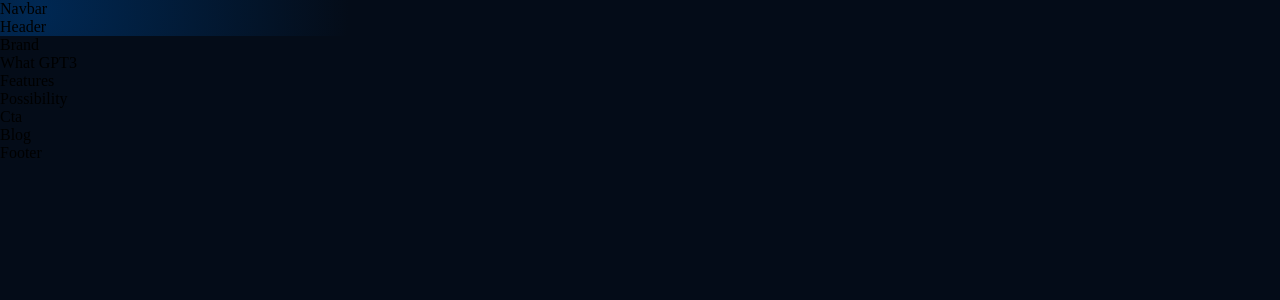
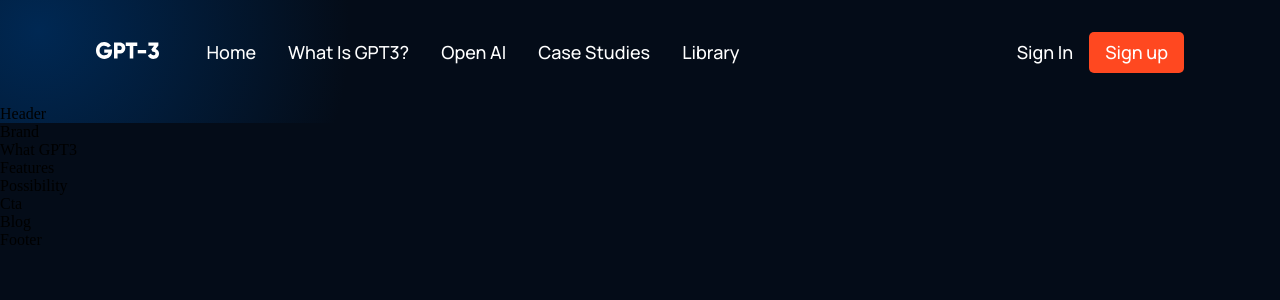
Before and after one commit to jainpranayr/gpt3-landing-page, a React (Vite) app: page / in a window 1280 px wide. Shown: the top 300 px of the page. Built offline with nearby package versions, Linux system fonts and the light colour scheme.

Commit message:
add navbar

```diff
--- a/src/App.css
+++ b/src/App.css
@@ -14,6 +14,14 @@
 a {
 	color: unset;
 	text-decoration: none;
+}
+
+button {
+	border: none;
+}
+
+button:focus {
+	outline: none;
 }
 
 .gradient__bg {
--- a/src/components/navbar/Navbar.jsx
+++ b/src/components/navbar/Navbar.jsx
@@ -1,6 +1,81 @@
+import React, { useState } from 'react'
+import { RiMenu3Line, RiCloseLine } from 'react-icons/ri'
+import logo from '../../images/logo.svg'
 import './navbar.css'
+
 const Navbar = () => {
-	return <div>Navbar</div>
+	const [toggleMenu, setToggleMenu] = useState(false)
+
+	return (
+		<div className='gpt3__navbar'>
+			<div className='gpt3__navbar-links'>
+				<div className='gpt3__navbar-links_logo'>
+					<img src={logo} />
+				</div>
+				<div className='gpt3__navbar-links_container'>
+					<p>
+						<a href='#home'>Home</a>
+					</p>
+					<p>
+						<a href='#wgpt3'>What is GPT3?</a>
+					</p>
+					<p>
+						<a href='#possibility'>Open AI</a>
+					</p>
+					<p>
+						<a href='#features'>Case Studies</a>
+					</p>
+					<p>
+						<a href='#blog'>Library</a>
+					</p>
+				</div>
+			</div>
+			<div className='gpt3__navbar-sign'>
+				<p>Sign in</p>
+				<button type='button'>Sign up</button>
+			</div>
+			<div className='gpt3__navbar-menu'>
+				{toggleMenu ? (
+					<RiCloseLine
+						color='#fff'
+						size={27}
+						onClick={() => setToggleMenu(false)}
+					/>
+				) : (
+					<RiMenu3Line
+						color='#fff'
+						size={27}
+						onClick={() => setToggleMenu(true)}
+					/>
+				)}
+				{toggleMenu && (
+					<div className='gpt3__navbar-menu_container scale-up-center'>
+						<div className='gpt3__navbar-menu_container-links'>
+							<p>
+								<a href='#home'>Home</a>
+							</p>
+							<p>
+								<a href='#wgpt3'>What is GPT3?</a>
+							</p>
+							<p>
+								<a href='#possibility'>Open AI</a>
+							</p>
+							<p>
+								<a href='#features'>Case Studies</a>
+							</p>
+							<p>
+								<a href='#blog'>Library</a>
+							</p>
+						</div>
+						<div className='gpt3__navbar-menu_container-links-sign'>
+							<p>Sign in</p>
+							<button type='button'>Sign up</button>
+						</div>
+					</div>
+				)}
+			</div>
+		</div>
+	)
 }
 
 export default Navbar
--- a/src/components/navbar/navbar.css
+++ b/src/components/navbar/navbar.css
@@ -0,0 +1,124 @@
+.gpt3__navbar {
+	display: flex;
+	justify-content: space-between;
+	align-items: center;
+	padding: 2rem 6rem;
+}
+
+.gpt3__navbar-links {
+	flex: 1;
+	display: flex;
+	justify-content: flex-start;
+	align-items: center;
+}
+
+.gpt3__navbar-links_logo {
+	margin-right: 2rem;
+}
+
+.gpt3__navbar-links_logo img {
+	width: 62.56px;
+	height: 16.02px;
+}
+
+.gpt3__navbar-links_container {
+	display: flex;
+	flex-direction: row;
+}
+
+.gpt3__navbar-sign {
+	display: flex;
+	justify-content: flex-end;
+	align-items: center;
+}
+
+.gpt3__navbar-links_container p,
+.gpt3__navbar-sign p,
+.gpt3__navbar-menu_container p {
+	color: #fff;
+	font-family: var(--font-family);
+	font-weight: 500;
+	font-size: 18px;
+	line-height: 25px;
+	text-transform: capitalize;
+	margin-inline: 1rem;
+	cursor: pointer;
+}
+
+.gpt3__navbar-sign button,
+.gpt3__navbar-menu_container button {
+	background-color: #ff4820;
+	color: #fff;
+	font-family: var(--font-family);
+	font-size: 18px;
+	font-weight: 500;
+	line-height: 25px;
+	padding: 0.5rem 1rem;
+	border-radius: 5px;
+	cursor: pointer;
+}
+
+.gpt3__navbar-menu {
+	margin-left: 1rem;
+	display: none;
+	position: relative;
+}
+
+.gpt3__navbar-menu svg {
+	cursor: pointer;
+}
+
+.gpt3__navbar-menu_container {
+	display: flex;
+	justify-content: flex-end;
+	align-items: flex-end;
+	flex-direction: column;
+	text-align: end;
+	background-color: var(--color-footer);
+	padding: 2rem;
+	position: absolute;
+	top: 40px;
+	right: 0;
+	margin-top: 1rem;
+	min-width: 210px;
+	border-radius: 5px;
+	box-shadow: 0 0 5px rgba(0, 0, 0, 0.2);
+}
+
+.gpt3__navbar-menu_container p {
+	margin-block: 1rem;
+}
+
+.gpt3__navbar-menu_container-links-sign {
+	display: none;
+}
+
+@media screen and (max-width: 1050px) {
+	.gpt3__navbar-links_container {
+		display: none;
+	}
+	.gpt3__navbar-menu {
+		display: flex;
+	}
+}
+
+@media screen and (max-width: 700px) {
+	.gpt3__navbar {
+		padding: 2rem 4rem;
+	}
+}
+
+@media screen and (max-width: 550px) {
+	.gpt3__navbar {
+		padding: 2rem;
+	}
+	.gpt3__navbar-sign {
+		display: none;
+	}
+	.gpt3__navbar-menu_container {
+		top: 20px;
+	}
+	.gpt3__navbar-menu_container-links-sign {
+		display: block;
+	}
+}
```
